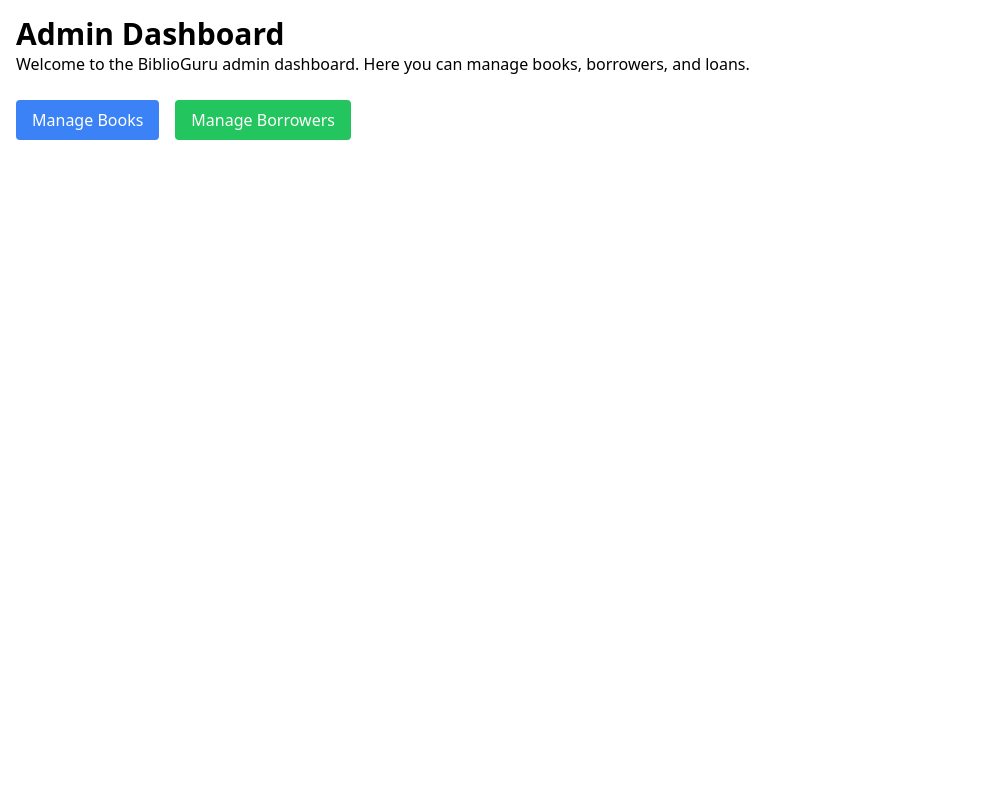
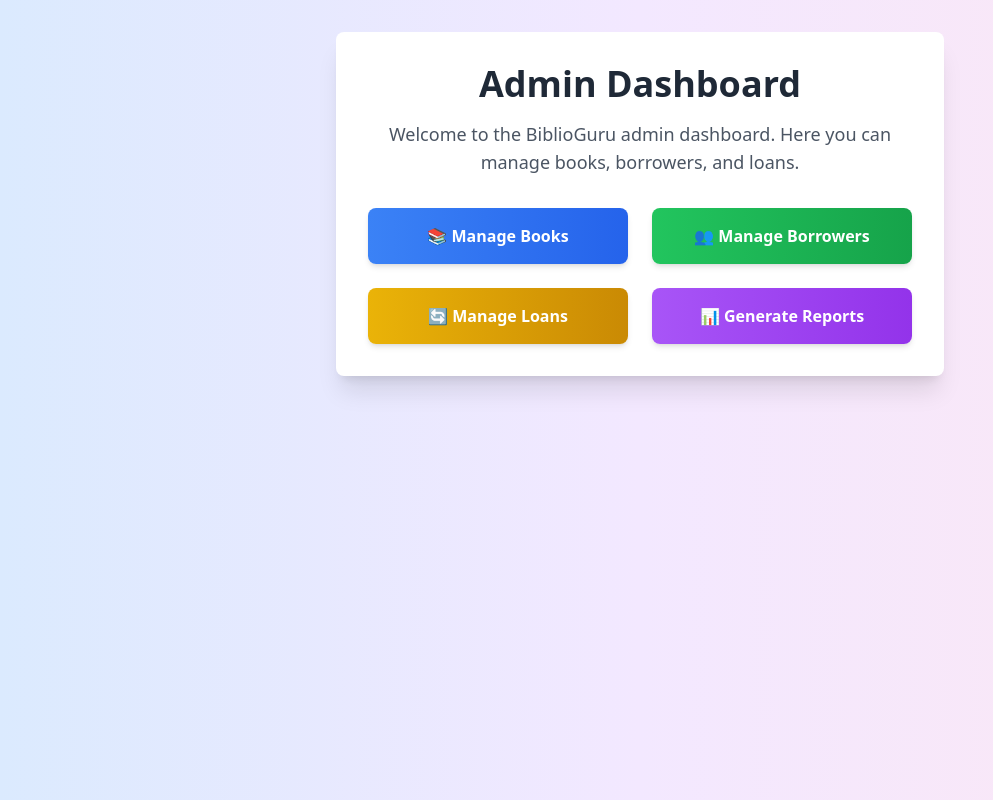
Before and after one commit to liquidmonks/BiblioGuru, a React app in the folder biblioguru-client/: page /dashboard in a window 1280 px wide. Shown: the whole page, without its empty margins (0-993 px from the left). Built offline with nearby package versions, Linux system fonts and the light colour scheme; sample sign-in values are in the browser's storage; the HTML template or start-up script is replaced by a standard one.

Commit message:
Refactor Dashboard component styles and add interactive navigation buttons for managing books, borrowers, and loans.

```diff
--- a/biblioguru-client/src/pages/Dashboard.jsx
+++ b/biblioguru-client/src/pages/Dashboard.jsx
@@ -13,24 +13,44 @@
     }, [navigate]);
 
     return (
-        <div className="p-4">
-            <h1 className="text-3xl font-bold">Admin Dashboard</h1>
-            <p>Welcome to the BiblioGuru admin dashboard. Here you can manage books, borrowers, and loans.</p>
+        <div
+            className="min-h-screen bg-gradient-to-r from-blue-100 via-purple-100 to-pink-100 p-8 flex flex-col items-center">
+            <div
+                className="bg-white rounded-lg shadow-xl w-full md:w-3/4 lg:w-1/2 p-8 transform transition hover:-translate-y-2 hover:shadow-2xl">
+                <h1 className="text-4xl font-extrabold text-gray-800 mb-4 text-center">
+                    Admin Dashboard
+                </h1>
+                <p className="text-lg text-gray-600 mb-8 text-center">
+                    Welcome to the BiblioGuru admin dashboard. Here you can manage books, borrowers, and loans.
+                </p>
 
-            {/* Placeholder for other components like book management and borrower management */}
-            <div className="mt-6">
+                {/* Navigation Buttons */}
+                <div className="grid grid-cols-1 md:grid-cols-2 gap-6 mt-6">
                     <button
                         onClick={() => navigate('/manage-books')}
-                    className="bg-blue-500 text-white px-4 py-2 rounded mr-4"
+                        className="bg-gradient-to-r from-blue-500 to-blue-600 text-white font-bold py-4 px-6 rounded-lg shadow-md hover:shadow-xl hover:bg-blue-700 transform transition duration-300"
                     >
-                    Manage Books
+                        📚 Manage Books
                     </button>
                     <button
                         onClick={() => navigate('/manage-borrowers')}
-                    className="bg-green-500 text-white px-4 py-2 rounded"
+                        className="bg-gradient-to-r from-green-500 to-green-600 text-white font-bold py-4 px-6 rounded-lg shadow-md hover:shadow-xl hover:bg-green-700 transform transition duration-300"
                     >
-                    Manage Borrowers
+                        👥 Manage Borrowers
                     </button>
+                    <button
+                        onClick={() => navigate('/manage-loans')}
+                        className="bg-gradient-to-r from-yellow-500 to-yellow-600 text-white font-bold py-4 px-6 rounded-lg shadow-md hover:shadow-xl hover:bg-yellow-700 transform transition duration-300"
+                    >
+                        🔄 Manage Loans
+                    </button>
+                    <button
+                        onClick={() => navigate('/reports')}
+                        className="bg-gradient-to-r from-purple-500 to-purple-600 text-white font-bold py-4 px-6 rounded-lg shadow-md hover:shadow-xl hover:bg-purple-700 transform transition duration-300"
+                    >
+                        📊 Generate Reports
+                    </button>
+                </div>
             </div>
         </div>
     );
```
Lines whose indentation alone changed are shown as unchanged.
